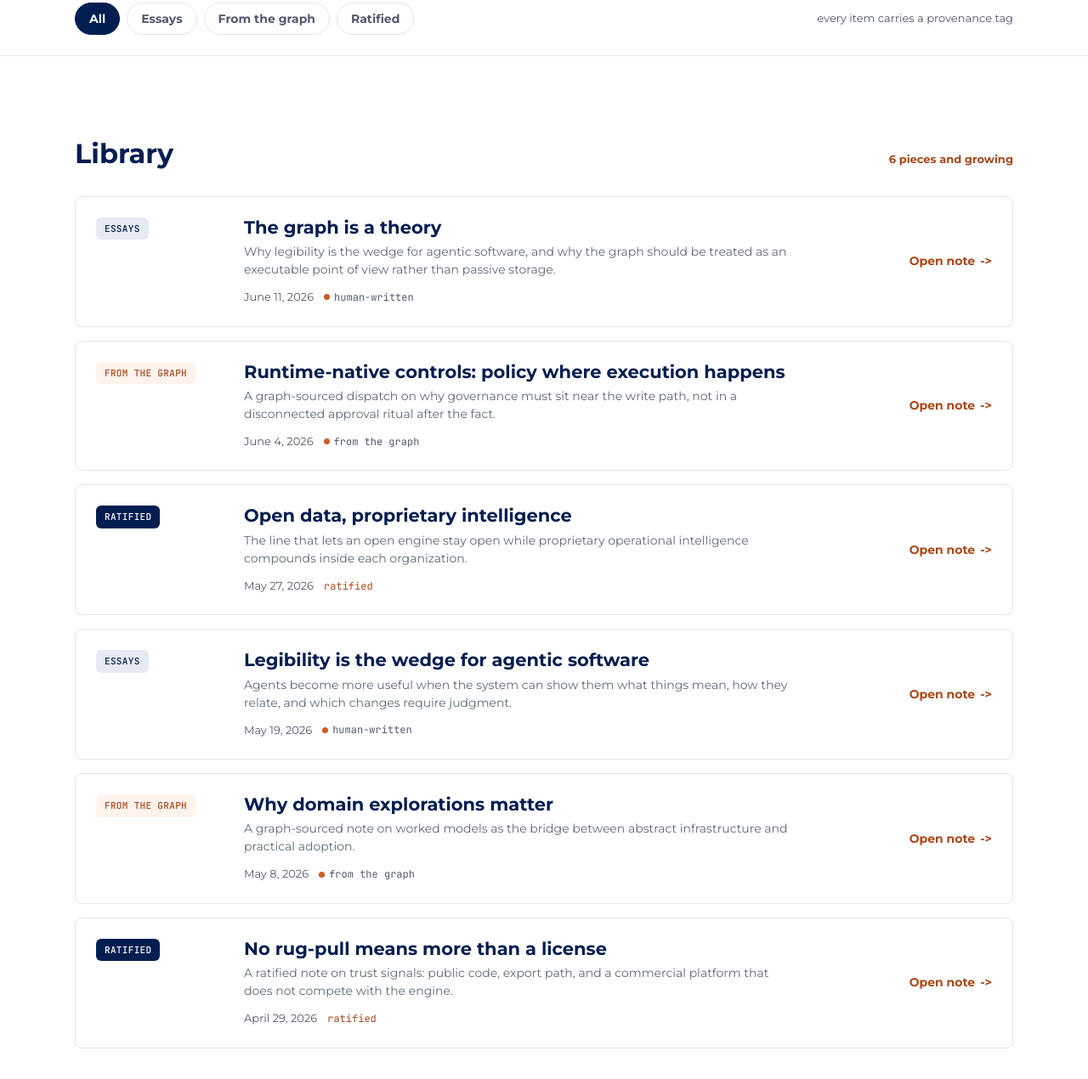
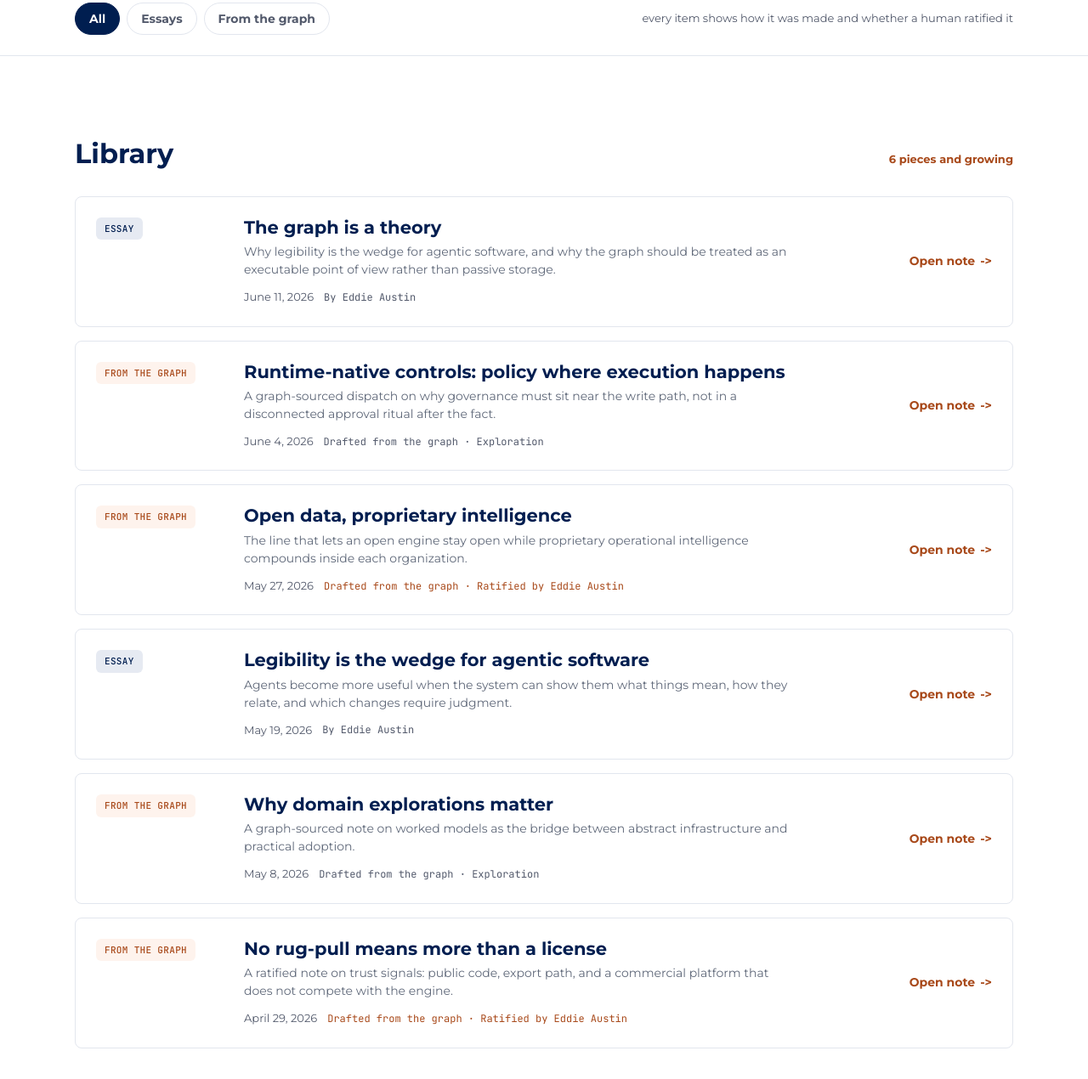
Before and after one commit to volantlabs/volantlabs.ai, a plain HTML site: page perspectives.html in a window 1280 px wide. Shown: the part 418-1688 px from the top of the page at 85% size. Drawn offline with Linux system fonts and the light colour scheme.

Commit message:
Update volantlabs provenance display

```diff
--- a/perspectives.html
+++ b/perspectives.html
@@ -180,9 +180,8 @@
         <button class="tab active" type="button" role="tab" aria-selected="true" data-filter="all" aria-controls="perspective-feed">All</button>
         <button class="tab" type="button" role="tab" aria-selected="false" data-filter="essays" aria-controls="perspective-feed">Essays</button>
         <button class="tab" type="button" role="tab" aria-selected="false" data-filter="graph" aria-controls="perspective-feed">From the graph</button>
-        <button class="tab" type="button" role="tab" aria-selected="false" data-filter="ratified" aria-controls="perspective-feed">Ratified</button>
       </div>
-      <span class="caption">every item carries a provenance tag</span>
+      <span class="caption">every item shows how it was made and whether a human ratified it</span>
     </div>
   </section>
 
@@ -194,13 +193,13 @@
       </div>
       <div class="feed" id="perspective-feed">
         <article class="post" id="graph-theory" data-lane="essays">
-          <div><span class="lanepill essays">Essays</span></div>
+          <div><span class="lanepill essays">Essay</span></div>
           <div>
             <h3>The graph is a theory</h3>
             <p>Why legibility is the wedge for agentic software, and why the graph should be treated as an executable point of view rather than passive storage.</p>
             <div class="meta">
               <span>June 11, 2026</span>
-              <span class="prov"><span class="gdot"></span>human-written</span>
+              <span class="prov">By Eddie Austin</span>
             </div>
           </div>
           <a class="read" href="#graph-theory" aria-label="Open note: The graph is a theory">Open note <span class="arr">-></span></a>
@@ -213,33 +212,33 @@
             <p>A graph-sourced dispatch on why governance must sit near the write path, not in a disconnected approval ritual after the fact.</p>
             <div class="meta">
               <span>June 4, 2026</span>
-              <span class="prov"><span class="gdot"></span>from the graph</span>
+              <span class="prov">Drafted from the graph · Exploration</span>
             </div>
           </div>
           <a class="read" href="#runtime-controls" aria-label="Open note: Runtime-native controls">Open note <span class="arr">-></span></a>
         </article>
 
-        <article class="post" id="open-data" data-lane="ratified">
-          <div><span class="lanepill ratified">Ratified</span></div>
+        <article class="post" id="open-data" data-lane="graph">
+          <div><span class="lanepill graph">From the graph</span></div>
           <div>
             <h3>Open data, proprietary intelligence</h3>
             <p>The line that lets an open engine stay open while proprietary operational intelligence compounds inside each organization.</p>
             <div class="meta">
               <span>May 27, 2026</span>
-              <span class="prov ok">ratified</span>
+              <span class="prov ok">Drafted from the graph · Ratified by Eddie Austin</span>
             </div>
           </div>
           <a class="read" href="#open-data" aria-label="Open note: Open data, proprietary intelligence">Open note <span class="arr">-></span></a>
         </article>
 
         <article class="post" id="legibility-wedge" data-lane="essays">
-          <div><span class="lanepill essays">Essays</span></div>
+          <div><span class="lanepill essays">Essay</span></div>
           <div>
             <h3>Legibility is the wedge for agentic software</h3>
             <p>Agents become more useful when the system can show them what things mean, how they relate, and which changes require judgment.</p>
             <div class="meta">
               <span>May 19, 2026</span>
-              <span class="prov"><span class="gdot"></span>human-written</span>
+              <span class="prov">By Eddie Austin</span>
             </div>
           </div>
           <a class="read" href="#legibility-wedge" aria-label="Open note: Legibility is the wedge for agentic software">Open note <span class="arr">-></span></a>
@@ -252,20 +251,20 @@
             <p>A graph-sourced note on worked models as the bridge between abstract infrastructure and practical adoption.</p>
             <div class="meta">
               <span>May 8, 2026</span>
-              <span class="prov"><span class="gdot"></span>from the graph</span>
+              <span class="prov">Drafted from the graph · Exploration</span>
             </div>
           </div>
           <a class="read" href="#domain-explorations-matter" aria-label="Open note: Why domain explorations matter">Open note <span class="arr">-></span></a>
         </article>
 
-        <article class="post" id="no-rug-pull-license" data-lane="ratified">
-          <div><span class="lanepill ratified">Ratified</span></div>
+        <article class="post" id="no-rug-pull-license" data-lane="graph">
+          <div><span class="lanepill graph">From the graph</span></div>
           <div>
             <h3>No rug-pull means more than a license</h3>
             <p>A ratified note on trust signals: public code, export path, and a commercial platform that does not compete with the engine.</p>
             <div class="meta">
               <span>April 29, 2026</span>
-              <span class="prov ok">ratified</span>
+              <span class="prov ok">Drafted from the graph · Ratified by Eddie Austin</span>
             </div>
           </div>
           <a class="read" href="#no-rug-pull-license" aria-label="Open note: No rug-pull means more than a license">Open note <span class="arr">-></span></a>
```
Also changed, not shown: design/provenance-model.md (added, +61 -0 lines), design/sitemap.md (+3 -4 lines), thesis.html (+2 -1 lines).
